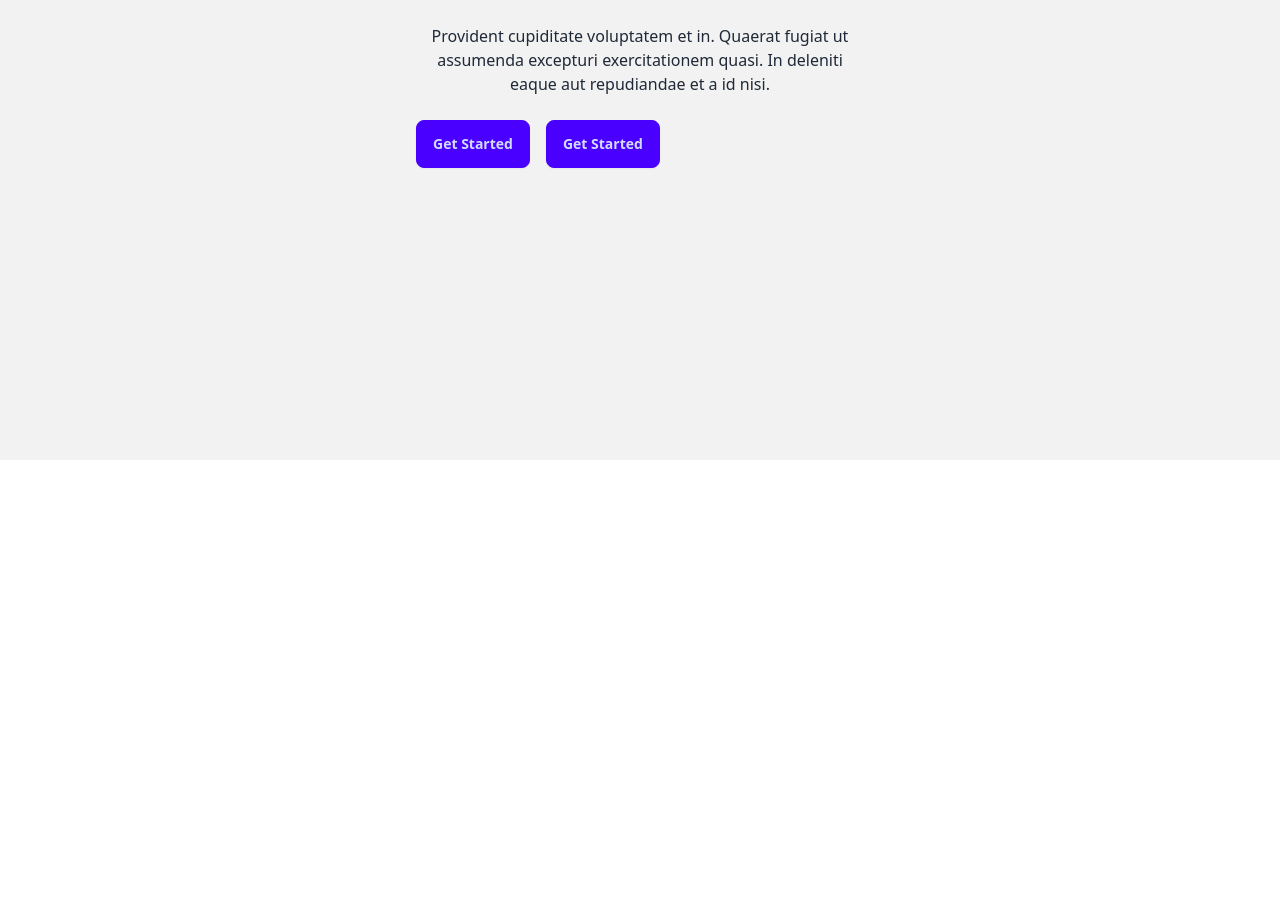
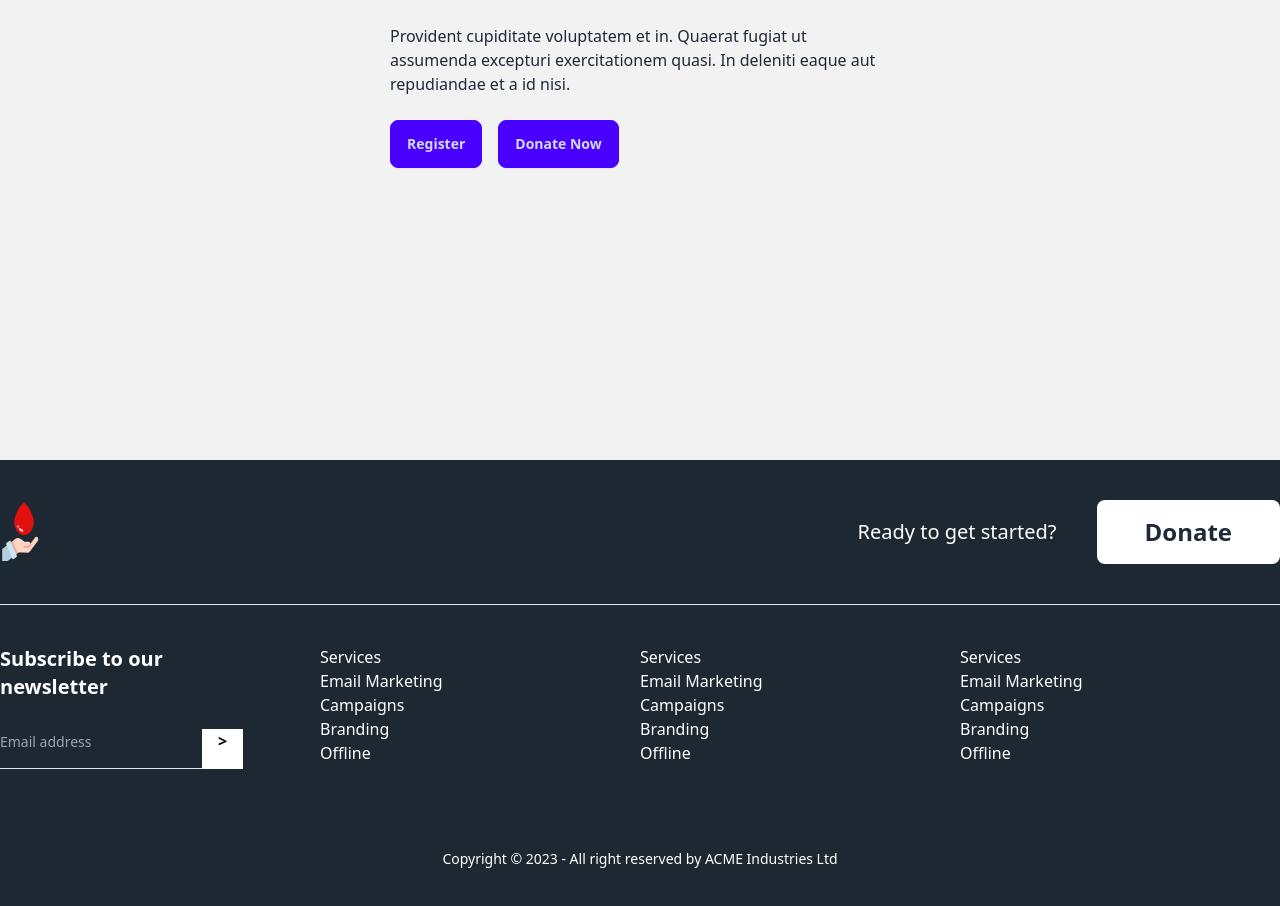
Before and after one commit to shorif2/blood-donation-application-client, a React (Vite) app: page / in a window 1280 px wide. Shown: the part 420-1326 px from the top of the page. Before the commit the page ends 880 px from the top, so only its background shows below. Built offline with nearby package versions, Linux system fonts and the light colour scheme.

Commit message:
Footer created on homepage

```diff
--- /dev/null
+++ b/src/components/Footer/Footer.jsx
@@ -0,0 +1,65 @@
+import Container from "../Shared/Container";
+
+const Footer = () => {
+    return (
+
+       <div className="bg-[#1E2833] pb-6">
+            <Container>
+
+
+            <div className="flex justify-between pt-10">
+                <img className="w-12" src="/public/blood.png" alt="" />
+                <div className="flex gap-10 items-center">
+                    <p className="text-white text-xl">
+                    Ready to get started?
+                    </p>
+                    <button className="bg-white text-2xl font-bold py-4 px-12 rounded-lg">Donate</button>
+                </div>
+            </div>
+            <hr className="my-10" />
+            <div className="text-white grid grid-cols-4">
+                <div>
+                    <h3 className="text-xl font-semibold pb-7">
+                        Subscribe to our
+                        <br />
+                        newsletter
+                    </h3>
+                    <input className="text-sm pb-4 bg-[#1E2833] border-b-[1px]" type="text" placeholder="Email address" />
+                    <button className="pb-4 px-4 text-black font-bold bg-white">{'>'} </button>
+                </div>
+                <div>
+                    <h3>Services</h3>
+                    <p>Email Marketing</p>
+                    <p>Campaigns</p>
+                    <p>Branding</p>
+                    <p>Offline</p>
+                </div>
+                <div>
+                    <h3>Services</h3>
+                    <p>Email Marketing</p>
+                    <p>Campaigns</p>
+                    <p>Branding</p>
+                    <p>Offline</p>
+                </div>
+                <div>
+                    <h3>Services</h3>
+                    <p>Email Marketing</p>
+                    <p>Campaigns</p>
+                    <p>Branding</p>
+                    <p>Offline</p>
+                </div>
+
+            </div>
+            <footer className="footer footer-center p-4 mt-16 text-white">
+  <aside>
+    <p>Copyright © 2023 - All right reserved by ACME Industries Ltd</p>
+  </aside>
+</footer>
+
+        </Container>
+            </div>
+
+    );
+};
+
+export default Footer;
--- a/src/layout/MainLayout.jsx
+++ b/src/layout/MainLayout.jsx
@@ -1,11 +1,13 @@
 import { Outlet } from "react-router-dom";
 import Navbar from "../components/Navbar/Navbar";
+import Footer from "../components/Footer/Footer";
 
 const MainLayout = () => {
     return (
         <div>
             <Navbar></Navbar>
             <Outlet></Outlet>
+            <Footer></Footer>
         </div>
     );
 };
--- a/src/pages/Home/Banner/Banner.jsx
+++ b/src/pages/Home/Banner/Banner.jsx
@@ -3,15 +3,17 @@
 const Banner = () => {
     return (
         <div className="hero min-h-screen bg-base-200">
-            <div className="hero-content text-center">
-                <div className="max-w-md">
+            <div className="">
+
+                <div className="w-[500px]">
                     <h1 className="text-5xl font-bold">Hello there</h1>
                     <p className="py-6">Provident cupiditate voluptatem et in. Quaerat fugiat ut assumenda excepturi exercitationem quasi. In deleniti eaque aut repudiandae et a id nisi.</p>
+                    </div>
                     <div className="flex gap-4">
-                    <button className="btn btn-primary">Get Started</button>
-                    <button className="btn btn-primary">Get Started</button>
+                    <button className="btn btn-primary">Register</button>
+                    <button className="btn btn-primary">Donate Now</button>
                     </div>
-                </div>
+
             </div>
         </div>
     );
```
